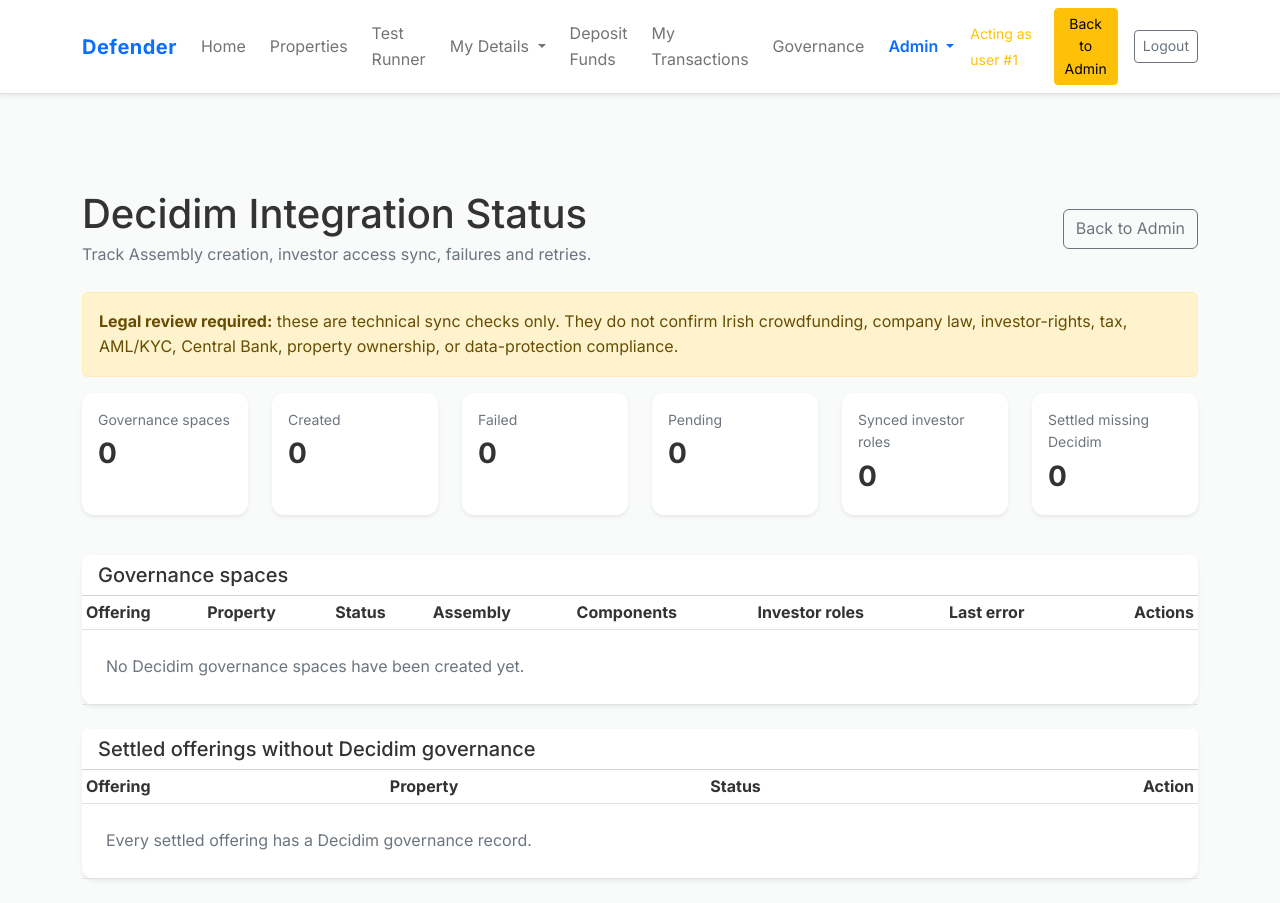
After one commit to MoreThanAnon/Defender, a Laravel app: page /admin/decidim in a window 1280 px wide. The commit adds this page. Run offline with Laravel 10, Linux system fonts and the light colour scheme; a user stored in the database is signed in; data comes from the database, SQL or seed files in the repository; data that the repository does not hold is empty; style sheets or scripts are compiled from the project's sources; parts of the project's set-up code (start-up, migrations or seed data) failed here and were passed over; some libraries are stand-ins or nearby versions.

Commit message:
Add Decidim admin integration dashboard

```diff
--- a/app/Http/Controllers/AdminController.php
+++ b/app/Http/Controllers/AdminController.php
@@ -3,8 +3,12 @@
 namespace App\Http\Controllers;
 
 use App\Models\Investment;
+use App\Models\DecidimGovernanceSpace;
+use App\Models\DecidimGovernanceSync;
+use App\Models\Offering;
 use App\Models\Property;
 use App\Models\User;
+use App\Services\Decidim\DecidimGovernanceService;
 use Illuminate\Http\Request;
 use Illuminate\Support\Facades\Auth;
 use Illuminate\Support\Facades\DB;
@@ -48,6 +52,12 @@ class AdminController extends Controller
                 'url' => route('admin.users.index'),
                 'class' => 'warning',
             ],
+            [
+                'label' => 'Decidim Integration',
+                'description' => 'Check governance sync status, Assembly URLs, investor access and retries.',
+                'url' => route('admin.decidim.index'),
+                'class' => 'info',
+            ],
         ];
 
         return view('admin.dashboard', compact(
@@ -77,6 +87,51 @@ class AdminController extends Controller
         $users = User::orderBy('id')->paginate(25);
 
         return view('admin.users', compact('users'));
+    }
+
+    public function decidim()
+    {
+        $spaces = DecidimGovernanceSpace::with(['offering.property', 'property'])
+            ->orderByDesc('updated_at')
+            ->paginate(15);
+
+        $syncCounts = DecidimGovernanceSync::query()
+            ->select('offering_id', DB::raw('count(*) as total'))
+            ->groupBy('offering_id')
+            ->pluck('total', 'offering_id');
+
+        $offeringsWithoutSpaces = Offering::with('property')
+            ->where('status', 'SETTLED')
+            ->whereDoesntHave('decidimGovernanceSpace')
+            ->orderByDesc('updated_at')
+            ->take(15)
+            ->get();
+
+        $summary = [
+            'spaces_total' => DecidimGovernanceSpace::count(),
+            'created' => DecidimGovernanceSpace::where('status', 'created')->count(),
+            'failed' => DecidimGovernanceSpace::where('status', 'failed')->count(),
+            'pending' => DecidimGovernanceSpace::where('status', 'pending')->count(),
+            'synced_roles' => DecidimGovernanceSync::count(),
+            'settled_without_space' => Offering::where('status', 'SETTLED')->whereDoesntHave('decidimGovernanceSpace')->count(),
+        ];
+
+        return view('admin.decidim', compact('spaces', 'syncCounts', 'offeringsWithoutSpaces', 'summary'));
+    }
+
+    public function retryDecidim(Offering $offering, DecidimGovernanceService $governance)
+    {
+        try {
+            $space = $governance->createGovernanceForSettledOffering($offering->fresh(['property', 'equityPositions', 'loanNotes']));
+
+            return redirect()
+                ->route('admin.decidim.index')
+                ->with('success', "Decidim sync completed for offering #{$offering->id}. Status: {$space->status}.");
+        } catch (\Throwable $e) {
+            return redirect()
+                ->route('admin.decidim.index')
+                ->with('error', "Decidim sync failed for offering #{$offering->id}: {$e->getMessage()}");
+        }
     }
 
     public function impersonate(Request $request)
--- /dev/null
+++ b/resources/views/admin/decidim.blade.php
@@ -0,0 +1,161 @@
+@extends('layouts.app')
+
+@section('content')
+<div class="container mt-5">
+    <div class="d-flex flex-wrap justify-content-between align-items-center gap-3 mb-4">
+        <div>
+            <h1 class="mb-1">Decidim Integration Status</h1>
+            <p class="text-muted mb-0">Track Assembly creation, investor access sync, failures and retries.</p>
+        </div>
+        <a href="{{ route('admin.dashboard') }}" class="btn btn-outline-secondary">Back to Admin</a>
+    </div>
+
+    @if(session('success'))
+        <div class="alert alert-success">{{ session('success') }}</div>
+    @endif
+    @if(session('error'))
+        <div class="alert alert-danger">{{ session('error') }}</div>
+    @endif
+
+    <div class="alert alert-warning">
+        <strong>Legal review required:</strong>
+        these are technical sync checks only. They do not confirm Irish crowdfunding, company law,
+        investor-rights, tax, AML/KYC, Central Bank, property ownership, or data-protection compliance.
+    </div>
+
+    <div class="row mb-4">
+        @foreach([
+            'Governance spaces' => $summary['spaces_total'],
+            'Created' => $summary['created'],
+            'Failed' => $summary['failed'],
+            'Pending' => $summary['pending'],
+            'Synced investor roles' => $summary['synced_roles'],
+            'Settled missing Decidim' => $summary['settled_without_space'],
+        ] as $label => $value)
+            <div class="col-md-4 col-xl-2 mb-3">
+                <div class="card h-100 shadow-sm">
+                    <div class="card-body">
+                        <div class="text-muted small">{{ $label }}</div>
+                        <div class="fs-3 fw-bold">{{ $value }}</div>
+                    </div>
+                </div>
+            </div>
+        @endforeach
+    </div>
+
+    <div class="card shadow-sm mb-4">
+        <div class="card-header bg-white">
+            <h5 class="mb-0">Governance spaces</h5>
+        </div>
+        <div class="table-responsive">
+            <table class="table table-sm align-middle mb-0">
+                <thead>
+                    <tr>
+                        <th>Offering</th>
+                        <th>Property</th>
+                        <th>Status</th>
+                        <th>Assembly</th>
+                        <th>Components</th>
+                        <th>Investor roles</th>
+                        <th>Last error</th>
+                        <th class="text-end">Actions</th>
+                    </tr>
+                </thead>
+                <tbody>
+                    @forelse($spaces as $space)
+                        @php
+                            $badge = match($space->status) {
+                                'created' => 'success',
+                                'failed' => 'danger',
+                                'pending' => 'warning',
+                                default => 'secondary',
+                            };
+                        @endphp
+                        <tr>
+                            <td>
+                                #{{ $space->offering_id }}<br>
+                                <span class="text-muted small">{{ $space->offering?->name ?? 'Unnamed offering' }}</span>
+                            </td>
+                            <td>{{ $space->property?->name ?? $space->offering?->property?->name ?? 'Unknown' }}</td>
+                            <td><span class="badge bg-{{ $badge }}">{{ ucfirst($space->status) }}</span></td>
+                            <td>
+                                @if($space->decidim_assembly_url)
+                                    <a href="{{ $space->decidim_assembly_url }}" target="_blank" rel="noopener">
+                                        {{ $space->decidim_assembly_slug ?: 'Open Assembly' }}
+                                    </a>
+                                @else
+                                    <span class="text-muted">Not created</span>
+                                @endif
+                            </td>
+                            <td class="small">
+                                <div>Debates: {{ $space->decidim_debates_component_id ?: '—' }}</div>
+                                <div>Proposals: {{ $space->decidim_proposals_component_id ?: '—' }}</div>
+                                <div>Meetings: {{ $space->decidim_meetings_component_id ?: '—' }}</div>
+                                <div>Voting: {{ $space->decidim_voting_component_id ?: 'placeholder / not installed' }}</div>
+                            </td>
+                            <td>{{ $syncCounts[$space->offering_id] ?? 0 }}</td>
+                            <td class="text-danger small" style="max-width: 260px;">
+                                {{ $space->error_message ? \Illuminate\Support\Str::limit($space->error_message, 160) : '—' }}
+                            </td>
+                            <td class="text-end">
+                                @if($space->offering)
+                                    <form method="POST" action="{{ route('admin.decidim.retry', $space->offering) }}" class="d-inline">
+                                        @csrf
+                                        <button type="submit" class="btn btn-outline-primary btn-sm">Retry sync</button>
+                                    </form>
+                                @endif
+                            </td>
+                        </tr>
+                    @empty
+                        <tr>
+                            <td colspan="8" class="text-muted p-4">No Decidim governance spaces have been created yet.</td>
+                        </tr>
+                    @endforelse
+                </tbody>
+            </table>
+        </div>
+        @if($spaces->hasPages())
+            <div class="card-footer bg-white">
+                {{ $spaces->links() }}
+            </div>
+        @endif
+    </div>
+
+    <div class="card shadow-sm">
+        <div class="card-header bg-white">
+            <h5 class="mb-0">Settled offerings without Decidim governance</h5>
+        </div>
+        <div class="table-responsive">
+            <table class="table table-sm align-middle mb-0">
+                <thead>
+                    <tr>
+                        <th>Offering</th>
+                        <th>Property</th>
+                        <th>Status</th>
+                        <th class="text-end">Action</th>
+                    </tr>
+                </thead>
+                <tbody>
+                    @forelse($offeringsWithoutSpaces as $offering)
+                        <tr>
+                            <td>#{{ $offering->id }} — {{ $offering->name }}</td>
+                            <td>{{ $offering->property?->name ?? 'Unknown' }}</td>
+                            <td><span class="badge bg-success">{{ $offering->status }}</span></td>
+                            <td class="text-end">
+                                <form method="POST" action="{{ route('admin.decidim.retry', $offering) }}" class="d-inline">
+                                    @csrf
+                                    <button type="submit" class="btn btn-primary btn-sm">Create governance</button>
+                                </form>
+                            </td>
+                        </tr>
+                    @empty
+                        <tr>
+                            <td colspan="4" class="text-muted p-4">Every settled offering has a Decidim governance record.</td>
+                        </tr>
+                    @endforelse
+                </tbody>
+            </table>
+        </div>
+    </div>
+</div>
+@endsection
--- a/resources/views/components/navbar.blade.php
+++ b/resources/views/components/navbar.blade.php
@@ -88,6 +88,11 @@
                                             Properties
                                         </a>
                                     </li>
+                                    <li>
+                                        <a class="dropdown-item {{ Request::routeIs('admin.decidim.*') ? 'active' : '' }}" href="{{ route('admin.decidim.index') }}">
+                                            Decidim Integration
+                                        </a>
+                                    </li>
                                 @endif
                                 <li>
                                     <a class="dropdown-item {{ Request::routeIs('admin.users.index') ? 'active' : '' }}" href="{{ route('admin.users.index') }}">
--- a/routes/web.php
+++ b/routes/web.php
@@ -133,4 +133,6 @@ Route::prefix('test-runner')->name('test-runner.')->group(function () {
 Route::middleware(['auth', 'role:admin'])->prefix('admin')->group(function () {
     Route::get('/dashboard', [AdminController::class, 'dashboard'])->name('admin.dashboard');
     Route::get('/properties', [AdminController::class, 'properties'])->name('admin.properties.index');
+    Route::get('/decidim', [AdminController::class, 'decidim'])->name('admin.decidim.index');
+    Route::post('/decidim/offerings/{offering}/retry', [AdminController::class, 'retryDecidim'])->name('admin.decidim.retry');
 });
```
Also changed, not shown: tests/Feature/AdminDecidimDashboardTest.php (added, +73 -0 lines).
